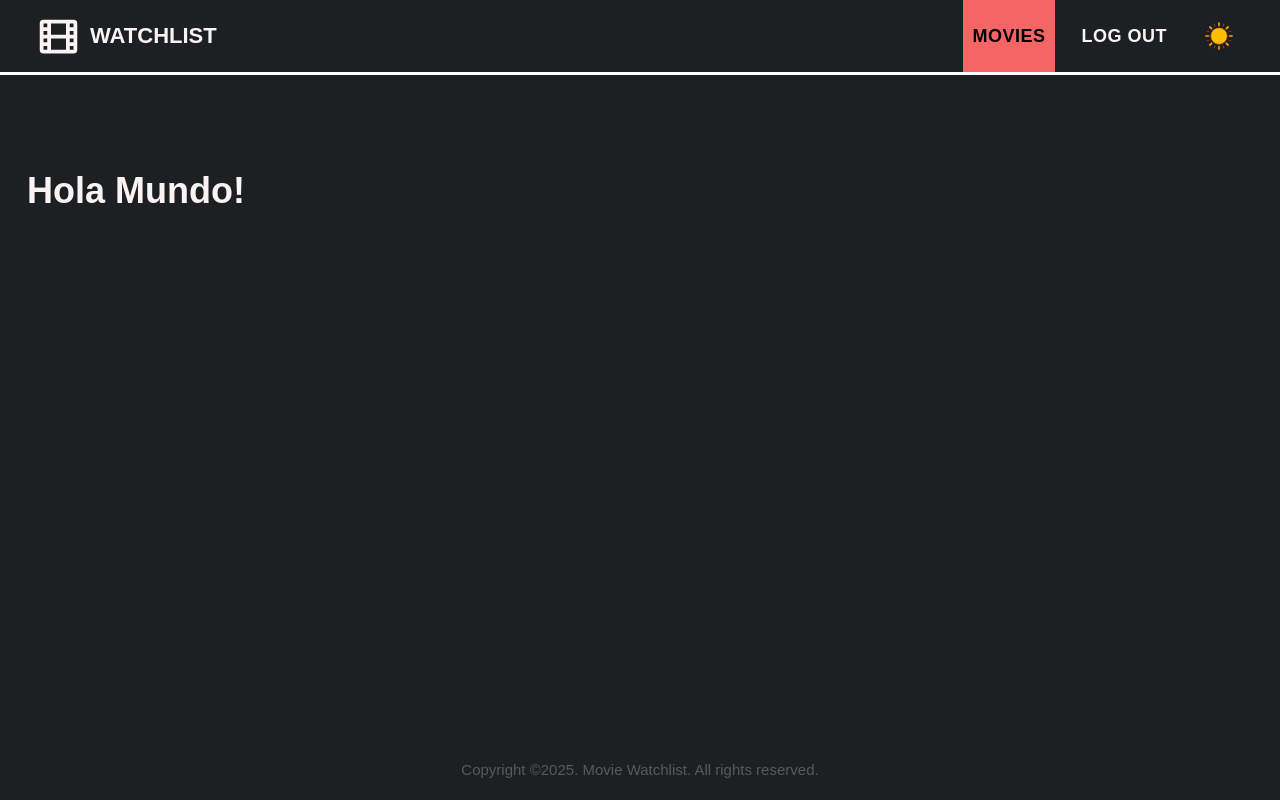
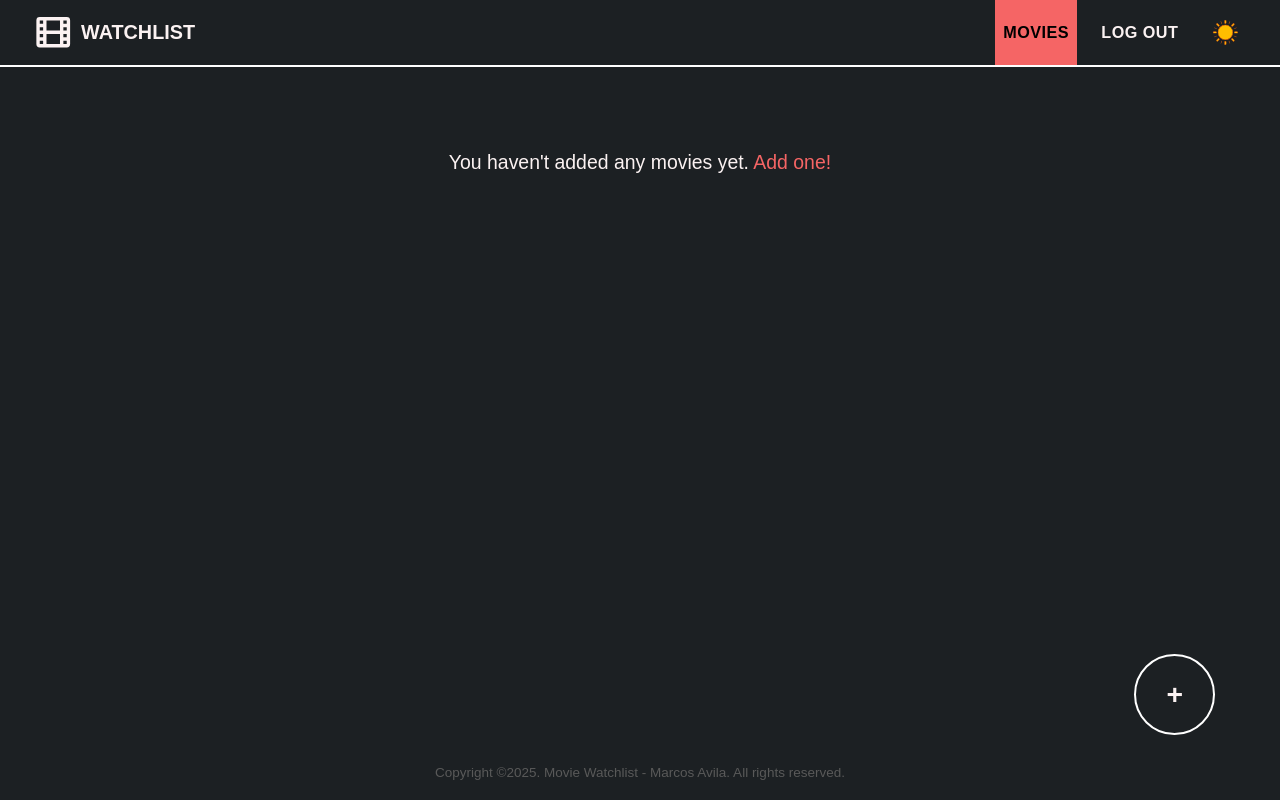
Before and after one commit to Socrates-Programmer/WATCHLIST, a Flask app: page / in a window 1280 px wide. Run offline with Flask 3, Linux system fonts and the light colour scheme; the visitor is signed in with stand-in values (Sample User, id 1); data that the repository does not hold is empty.

Commit message:
Aqui se agrego una tabla donde se podra visualizar las peliculas agregadas por el usuario y un boton para agregar mas peliculas.

```diff
--- a/movie_library/routes.py
+++ b/movie_library/routes.py
@@ -1,4 +1,8 @@
-from flask import Blueprint, render_template, session, redirect, request
+import uuid
+from flask import Blueprint, render_template, session, redirect, request, current_app, url_for
+from movie_library.forms import MovieForm
+from movie_library.models import Movie
+from dataclasses import asdict
 
 pages = Blueprint(
     "pages", __name__, template_folder = "templates", static_folder = "static"
@@ -6,11 +10,37 @@ pages = Blueprint(
 
 @pages.route("/")
 def index():
+    movie_data = current_app.db.movie.find({})
+    movies = [Movie(**movie) for movie in movie_data]
 
     return render_template(
         "index.html",
         title = "Movies Watchlist",
+        movies_data = movies
         )
+
+
+@pages.route("/add", methods=["GET", "POST"])
+def add_movie():
+
+    form = MovieForm()
+
+    if form.validate_on_submit():
+        movie = Movie(
+            _id = uuid.uuid4().hex,
+            title =  form.title.data,
+            director = form.director.data,
+            year= form.year.data,
+        )
+        current_app.db.movie.insert_one(asdict(movie))
+
+        return redirect(url_for(".index"))
+
+    return render_template(
+        "new_movie.html",
+        title="Movie Watchlist - Add Movie",
+        form=form)
+
 
 @pages.get("/toggle-theme")
 def toggle_theme():
--- a/movie_library/static/css/main.css
+++ b/movie_library/static/css/main.css
@@ -24,10 +24,13 @@
     --border: 3px solid #fff;
 }
 
+
 .button {
     --background-color: #e2e8f0;
     --background-color-hover: #bdd1eb;
 }
+
+
 
 .form__field {
     --background-color: #e8e5e5;
@@ -44,8 +47,8 @@
 }
 
 html {
-    /* Sets global font size on small devices */
     font-size: 12px;
+    zoom: 0.9; /* Reduce el zoom al 90% */
 }
 
 /* When the screen width hits 960px, we increase the global font size to 14px. This changes
--- /dev/null
+++ b/movie_library/static/css/movies.css
@@ -0,0 +1,73 @@
+.button--add {
+    display: flex;
+    position: absolute;
+    bottom: 4rem;
+    right: 2rem;
+    height: 5rem;
+    width: 5rem;
+    border: var(--border);
+    border-radius: 50%;
+    color: var(--text-dark);
+    text-decoration: none;
+    font-weight: 600;
+    font-size: 1.75rem;
+    align-items: center;
+    justify-content: center;
+}
+
+@media screen and (min-width: 50em) {
+    .button--add {
+    right: 3rem;
+    }
+}
+
+@media screen and (min-width: 80em) {
+    .button--add {
+    right: 4rem;
+    }
+}
+
+.button--add:hover {
+    color: var(--text);
+    background-color: var(--accent-colour);
+}
+
+.table {
+    max-width: 50rem;
+    width: 100%;
+    margin: 0 auto;
+    border-spacing: 0;
+}
+
+.table__cell {
+    padding: 1.25rem 1rem;
+}
+
+.table__cell--header {
+    align-self: left;
+    padding: 0.5rem 1rem;
+    border-bottom: var(--border);
+}
+.table__movieTitle {
+    font-weight: 600;
+}
+
+.table__movieDirector {
+    font-size: 0.85em;
+}
+
+.table__link {
+    color: inherit;
+    text-decoration: none;
+}
+
+.table__link:hover {
+    text-decoration: underline;
+    text-decoration-color: var(--accent-colour);
+}
+
+.table__empty {
+    display: block;
+    text-align: center;
+    font-size: 1.2rem;
+}
--- a/movie_library/templates/index.html
+++ b/movie_library/templates/index.html
@@ -1,10 +1,45 @@
 {% extends "layout.html" %}
 
 {% block head_content %}
+
+<link rel="stylesheet" href="{{ url_for('static', filename='css/movies.css') }}">
+
 {% endblock %}
 
 {% block main_content %}
 
-<h1>Hola Mundo!</h1>
+{% if movies_data %}
+        <table class="table">
+            <colgroup>
+                <col style="width: 60%">
+                <col style="width: 25%">
+                <col style="width: 15%">
+            </colgroup>
+            <thead>
+                <tr class="table__header">
+                    <th class="table__cell table__cell--header">Title</th>
+                    <th class="table__cell table__cell--header">Release Date</th>
+                    <th class="table__cell table__cell--header"></th>
+                </tr>
+            </thead>
+            <tbody>
+                {% for movie in movies_data %}
+                    <tr>
+                        <td class="table__cell">
+                            <p class="table__movieTitle">{{ movie.title }}</p>
+                            <p class="table__movieDirector">By {{ movie.director }}</p>
+                        </td>
+                        <td class="table__cell">{{ movie.year }}</td>
+                        <td class="table__cell"><a href="#" class="table__link">View</a></td>
+                    </tr>
+                {% endfor %}
+            </tbody>
+        </table>
+    {% else %}
+        <p class="table__empty">You haven't added any movies yet. <a href="{{ url_for('pages.add_movie') }}" class="link">Add one!</a></p>
+    {% endif %}
 
+    <a href="{{ url_for('pages.add_movie') }}" class="button button--add">
+        <span>+</span>
+    </a>
 {% endblock %}
--- a/movie_library/templates/macros/footer.html
+++ b/movie_library/templates/macros/footer.html
@@ -2,7 +2,7 @@
 
 <footer class="footer">
 
-    <small>Copyright &copy;2025. Movie Watchlist. All rights reserved.</small>
+    <small>Copyright &copy;2025. Movie Watchlist - Marcos Avila. All rights reserved.</small>
 
 </footer>
 
```
Also changed, not shown: movie_library/forms.py (added, +13 -0 lines), movie_library/models.py (added, +17 -0 lines), movie_library/static/css/forms.css (added, +114 -0 lines), movie_library/templates/macros/fields.html (added, +10 -0 lines), movie_library/templates/new_movie.html (added, +24 -0 lines), 1 other file.
